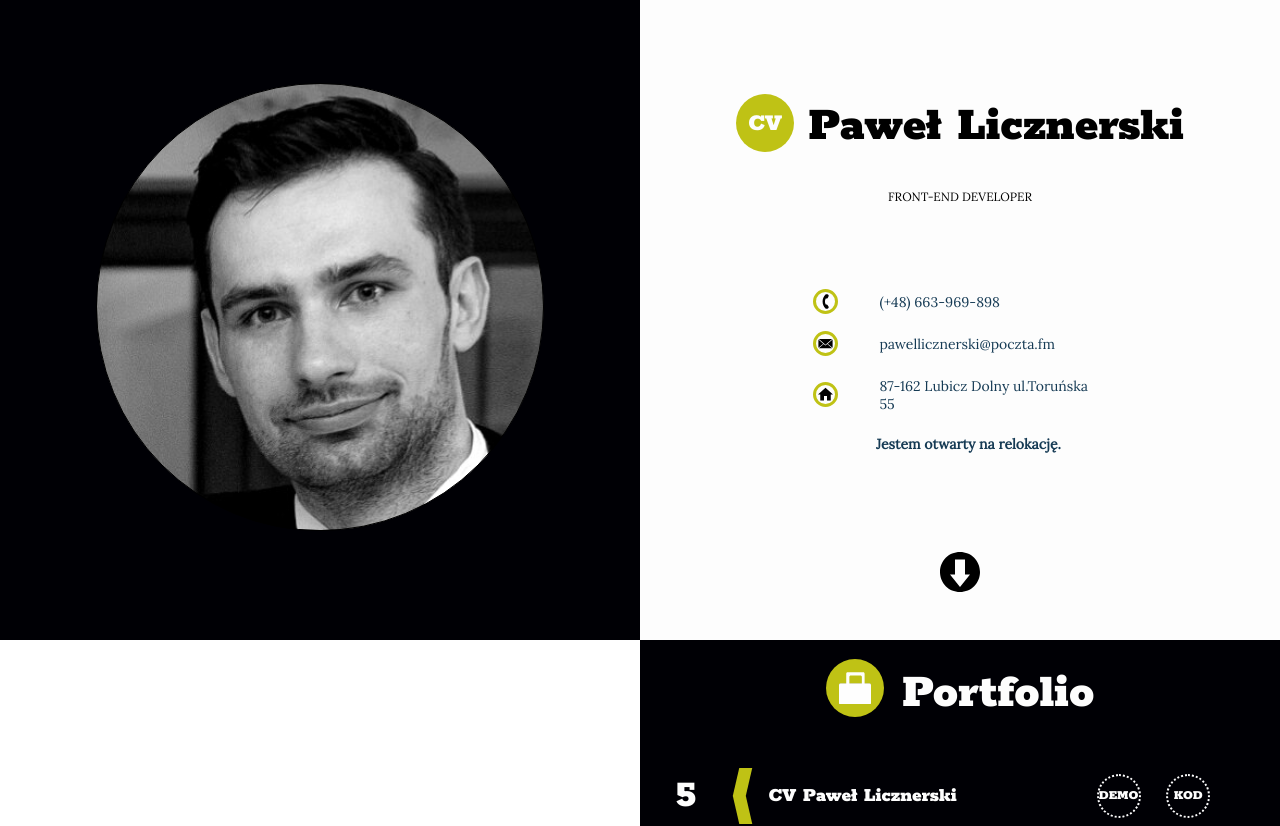
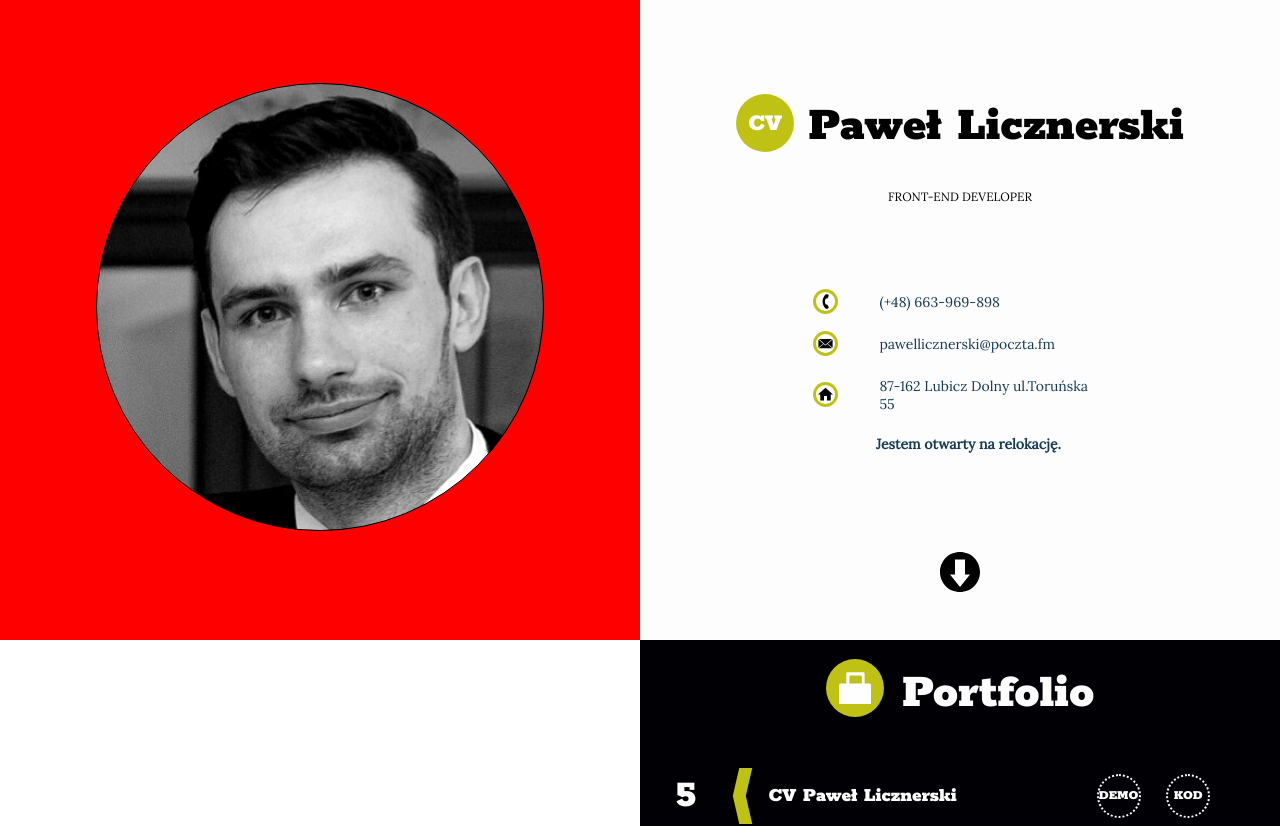
Before and after one commit to pawellicznerski/cv_pawel, a React (Create React App) app: page / in a window 1280 px wide. Shown: the top 826 px of the page. Built offline with nearby package versions, Linux system fonts and the light colour scheme.

Commit message:
debugging media

```diff
--- a/src/App.css
+++ b/src/App.css
@@ -13,7 +13,8 @@
     display: flex;
     justify-content: center;
     align-items: center;
-    background-color: #000005; }
+    background-color: #000005;
+    background-color: red; }
     .header__pic_style {
       width: 270px;
       height: 270px;
--- a/src/components/cv-page/header/_header.scss
+++ b/src/components/cv-page/header/_header.scss
@@ -19,6 +19,7 @@
     justify-content: center;
     align-items: center;
     background-color: $color__primary_black;
+    background-color: red;
     &_style{
       width: 270px;
       height: 270px;
```
